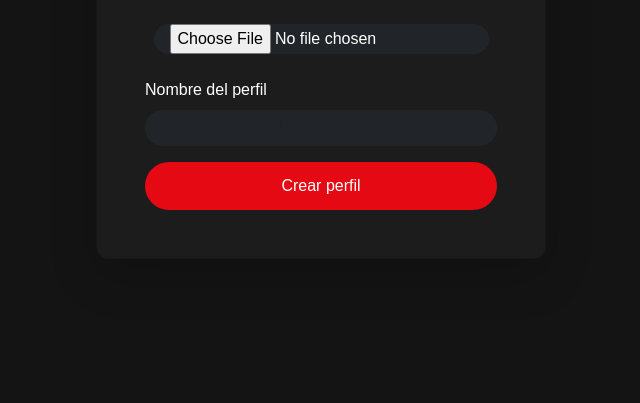
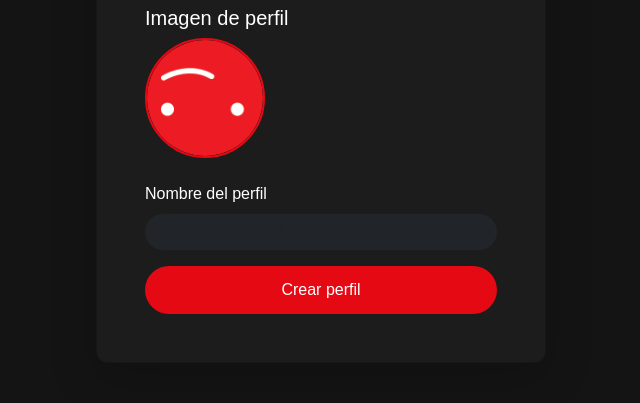
Before and after one commit to Null-Cat0/Netflux, a Flask app: page /crear_perfil in a window 1280 px wide. Shown: the part 489-892 px from the top of the page, without its empty margins (319-959 px from the left). Run offline with Flask 3, Linux system fonts and the light colour scheme; some libraries are stand-ins or nearby versions.

Commit message:
Imágenes perfil

```diff
--- a/frontend/routes/perfil_routes.py
+++ b/frontend/routes/perfil_routes.py
@@ -32,14 +32,32 @@ def crear_perfil():
     if request.method == 'POST':
         # Capturar datos del formulario
         nombre = request.form.get('name')
+        foto_perfil = request.form.get('foto_perfil') or 'netflux_rojo.png'  # Asignar por defecto si está vacío
+
+        # Validar que el nombre no esté vacío
+        if not nombre:
+            flash('El nombre del perfil es obligatorio.', 'danger')
+            return redirect(url_for('crear_perfil'))
+
+        # Validar 'foto_perfil' contra las imágenes permitidas
+        imagenes_permitidas = ['netflux_amarillo.png', 'netflux_azul.png', 'netflux_rojo.png', 'netflux_verde.png']
+        if foto_perfil not in imagenes_permitidas:
+            flash("Imagen no válida.", 'danger')
+            return redirect(url_for('crear_perfil'))
 
         # Se obtiene el usuario_id del usuario que se encuentra en la sesión
         usuario_id = session.get('logged_user_id')
+
+        if not usuario_id:
+            flash("Usuario no autenticado.", 'danger')
+            return redirect(url_for('login'))  # Asegúrate de tener una ruta de login
+
 
         # Crear el payload para enviar al microservicio
         perfil_data = {
             'user_id': usuario_id,
             'nombre': nombre,
+            'foto_perfil': foto_perfil
         }
 
         # Hacer la solicitud POST al microservicio para crear el perfil
--- a/frontend/static/css/crear_perfil.css
+++ b/frontend/static/css/crear_perfil.css
@@ -82,3 +82,15 @@ h1 {
 .btn:hover {
     background-color: #f6121d; /* Un tono más claro de rojo al pasar el ratón */
 }
+
+.selectable-image {
+    width: 100px;
+    height: 100px;
+    cursor: pointer;
+    object-fit: cover;
+    border: 2px solid transparent;
+    margin: 10px;
+  }
+  .selectable-image:hover {
+    border-color: #fff;
+  }
--- a/frontend/templates/crear_perfil.html
+++ b/frontend/templates/crear_perfil.html
@@ -32,6 +32,16 @@
 
         <!-- Formulario de creación/edición -->
         <form action="" method="POST">
+            <!-- Imagen de perfil clicable para abrir el modal -->
+            <div class="form-group text-center mb-4">
+                <label for="foto_perfil" class="d-block text-white">Imagen de perfil</label>
+                <div class="profile-image" style="cursor: pointer;" data-toggle="modal" data-target="#imageSelectModal">
+                    <img src="{{ url_for('static', filename='images/' + (perfil.foto_perfil if perfil and perfil.foto_perfil else 'netflux_rojo.png')) }}" alt="Imagen de perfil" class="rounded-circle" width="100" height="100">
+                </div>
+                <!-- Campo oculto para almacenar la imagen seleccionada -->
+                <input type="hidden" id="foto_perfil" name="foto_perfil" value="{{ perfil.foto_perfil if perfil and perfil.foto_perfil else 'netflux_rojo.png' }}">
+            </div>
+
             <div class="mb-3">
                 <label for="name" class="form-label text-white">Nombre del perfil</label>
                 <input type="text" id="name" name="name"
@@ -50,4 +60,53 @@
         </form>
     </div>
 </div>
+<!-- Modal para seleccionar imagen de perfil -->
+<div class="modal fade" id="imageSelectModal" tabindex="-1" role="dialog" aria-labelledby="imageSelectModalLabel" aria-hidden="true">
+    <div class="modal-dialog modal-dialog-centered" role="document">
+      <div class="modal-content bg-dark text-white">
+        <div class="modal-header">
+          <h5 class="modal-title" id="imageSelectModalLabel">Selecciona una imagen de perfil</h5>
+          <button type="button" class="close text-white" data-dismiss="modal" aria-label="Cerrar">
+            <span aria-hidden="true">&times;</span>
+          </button>
+        </div>
+        <div class="modal-body">
+          <div class="d-flex justify-content-around flex-wrap">
+            {% set image_options = ['netflux_amarillo.png', 'netflux_azul.png', 'netflux_rojo.png', 'netflux_verde.png'] %}
+            {% for img in image_options %}
+              <img src="{{ url_for('static', filename='images/' + img) }}" class="img-thumbnail selectable-image" data-image="{{ img }}" alt="{{ img }}">
+            {% endfor %}
+          </div>
+        </div>
+      </div>
+    </div>
+  </div>
 {% endblock %}
+{% block scripts %}
+<!-- Incluye jQuery y Bootstrap JS si no están ya incluidos en base.html -->
+<script src="https://code.jquery.com/jquery-3.5.1.min.js"></script>
+<script src="https://stackpath.bootstrapcdn.com/bootstrap/4.5.2/js/bootstrap.min.js"></script>
+
+<script>
+    $(document).ready(function(){
+        // Evento al seleccionar una imagen en el modal
+        $('.selectable-image').on('click', function(){
+            const selectedImage = $(this).data('image');
+            // Actualizar la imagen mostrada
+            $('.profile-image img').attr('src', "{{ url_for('static', filename='images/') }}" + selectedImage);
+            // Actualizar el campo oculto
+            $('#foto_perfil').val(selectedImage);
+            // Cerrar el modal
+            $('#imageSelectModal').modal('hide');
+        });
+
+        // Manejar el envío del formulario
+        $('form').on('submit', function(e){
+            // Asegurar que 'foto_perfil' tiene un valor
+            if(!$('#foto_perfil').val()){
+                $('#foto_perfil').val('netflux_rojo.png');
+            }
+        });
+    });
+</script>
+{% endblock %}
--- a/frontend/templates/perfiles.html
+++ b/frontend/templates/perfiles.html
@@ -17,7 +17,7 @@
                 <article class="col-6 col-sm-4 col-md-3 mb-4">
                     <div class="card p-3 shadow-lg bg-dark border-0" style="border-radius: 10px;">
                         <a href="{{ url_for('pagina_inicio', perfil_id=perfil.perfil_id) }}" aria-label="Perfil de {{ perfil.nombre }}">
-                            <img src="https://via.placeholder.com/200" class="card-img-top rounded-circle mx-auto d-block mb-3" style="width: 120px; height: 120px; object-fit: cover;" alt="Imagen de perfil de {{ perfil.nombre }}">
+                            <img src="{{ url_for('static', filename='images/' + perfil.foto_perfil) if perfil.foto_perfil else 'https://via.placeholder.com/200' }}" class="card-img-top rounded-circle" alt="Imagen de perfil de {{ perfil.nombre }}">
                         </a>
                         <div class="card-body">
                             <h5 class="text-white">{{ perfil.nombre }}</h5>
```
Also changed, not shown: frontend/templates/mi_lista.html (added, +26 -0 lines), usuariosflask/openapi_server/controllers/perfil_controller.py (+8 -0 lines), frontend/static/images/netflux-logo.png, frontend/static/images/netflux_amarillo.png (added), frontend/static/images/netflux_azul.png (added), frontend/static/images/netflux_rojo.png (added), frontend/static/images/netflux_verde.png (added).
